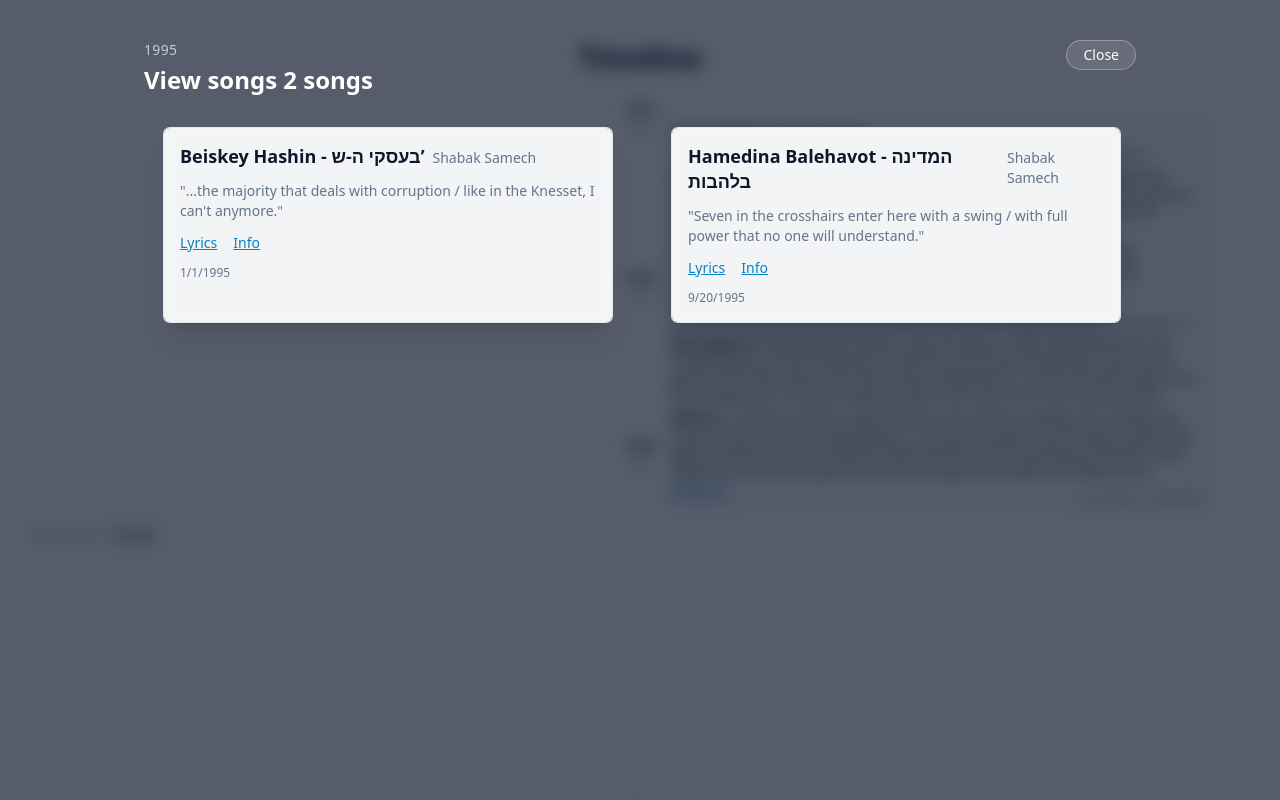
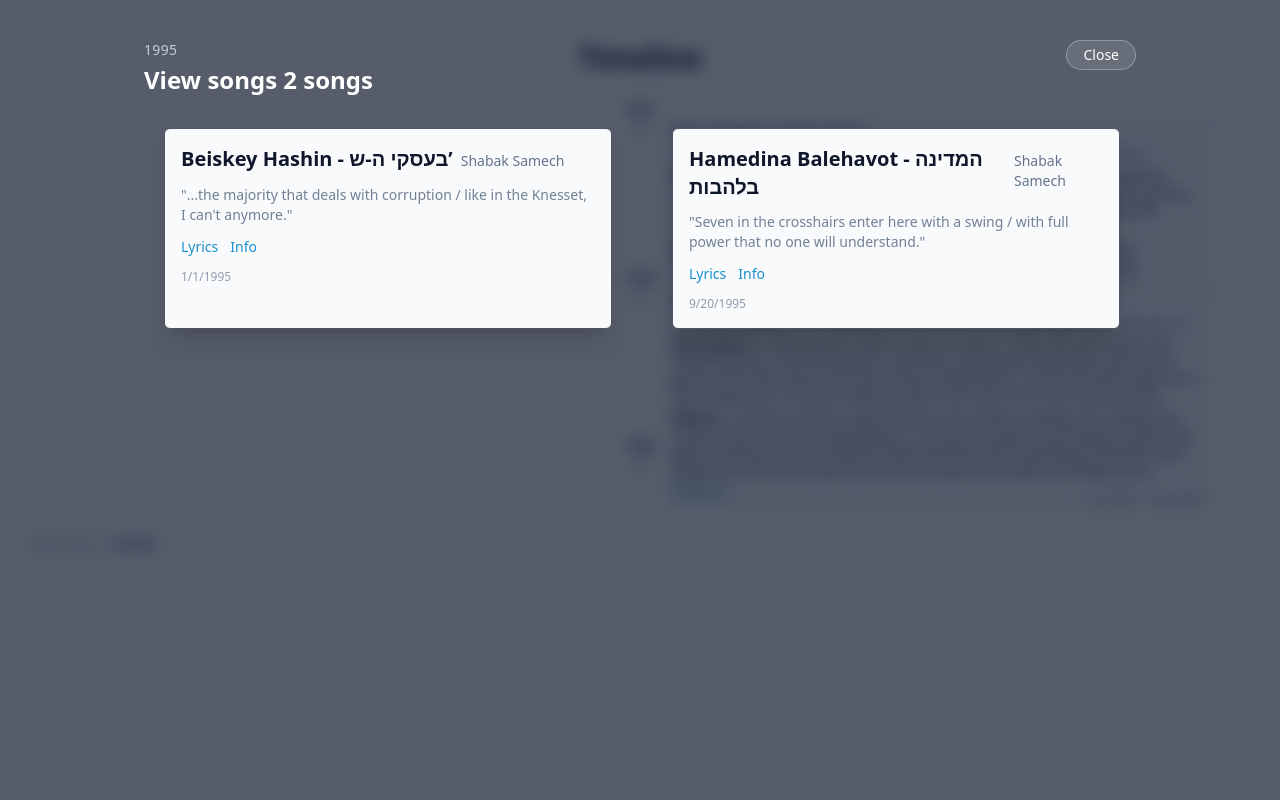
Before and after one commit to ItamarShDev/conflict-bars, a Next.js app: page /en in a window 1280 px wide. Both pictures are taken after a click on the button 328 px from the left and 504 px from the top of the page. Shown: the top 800 px of the page. Built offline with nearby package versions, Linux system fonts and the light colour scheme.

Commit message:
style: update UI components with CSS variable colors and refined typography

```diff
--- a/src/components/SongStack.tsx
+++ b/src/components/SongStack.tsx
@@ -172,12 +172,12 @@ export function SongStack({ songs, lang, t, labels, year }: SongStackProps) {
                         </div>
                     )}
                 </div>
-                <div className="mt-3 flex items-center gap-2 text-xs font-medium text-slate-500 dark:text-slate-400">
+                <div className="mt-3 flex items-center gap-2 text-xs font-medium text-[var(--color-muted-foreground)]">
                     <span className="transition-opacity duration-200 opacity-0 group-hover:opacity-100 group-focus-visible:opacity-100 group-focus-within:opacity-100">
                         {labels.viewAll}
                     </span>
                     <span
-                        className={`rounded-full bg-slate-200/70 px-2 py-0.5 text-slate-700 dark:bg-slate-700/70 dark:text-slate-200 ${lang === 'he' ? 'text-right' : ''}`}
+                        className={`rounded-full bg-[color:var(--color-muted)]/70 px-2 py-0.5 text-[var(--color-foreground)]/80 ${lang === 'he' ? 'text-right' : ''}`}
                         dir={lang === 'he' ? 'rtl' : undefined}
                     >
                         {getSongCountLabel()}
@@ -223,7 +223,7 @@ export function SongStack({ songs, lang, t, labels, year }: SongStackProps) {
                                     timestamp={entry.timestamp}
                                     leaning={entry.leaning}
                                     showMarginTop={false}
-                                    className="ml-0 mr-0 w-full max-w-full bg-white/95 text-left shadow-xl ring-1 ring-slate-200 backdrop-blur dark:bg-zinc-900/95 dark:ring-zinc-700"
+                                    className="ml-0 mr-0 w-full max-w-full bg-[var(--color-card-background)] text-left shadow-xl border border-[var(--color-border)]"
                                     variant="full"
                                 />
                             ))}
--- a/src/components/SongTimelineEntry.tsx
+++ b/src/components/SongTimelineEntry.tsx
@@ -42,7 +42,7 @@ export function SongTimelineEntry({
 
     const orientationClass = lang === 'he' ? 'ml-4 mr-auto text-right' : 'mr-4 ml-auto';
     const containerClasses = [
-        'relative w-full max-w-md bg-[var(--color-card-background)] border-[var(--color-border)] rounded-md shadow-sm transition-transform duration-200',
+        'relative w-full max-w-md bg-[var(--color-card-background)] border border-[var(--color-border)] rounded-md shadow-sm transition-transform duration-200',
         leaningColor[leaning],
         orientationClass,
         showMarginTop ? 'mt-4' : '',
@@ -51,8 +51,8 @@ export function SongTimelineEntry({
     ].filter(Boolean).join(' ');
 
     const titleClass = isCompact
-        ? 'text-base font-semibold leading-tight text-[var(--color-card-foreground)]'
-        : 'text-lg font-semibold leading-snug text-[var(--color-card-foreground)]';
+        ? 'text-lg font-semibold leading-tight text-[var(--color-card-foreground)]'
+        : 'text-xl font-semibold leading-snug text-[var(--color-card-foreground)]';
     const artistClass = isCompact
         ? 'text-[0.7rem] uppercase tracking-wide text-[var(--color-muted-foreground)]'
         : 'text-sm text-[var(--color-muted-foreground)]';
@@ -90,19 +90,19 @@ export function SongTimelineEntry({
             )}
 
             {!isCompact && lyricSample && lyricContent && (
-                <p className="text-sm text-[var(--color-muted-foreground)]">
+                <p className="text-sm text-[var(--color-muted-foreground)] opacity-90">
                     "{lyricContent}"
                 </p>
             )}
 
             {!isCompact && links && (
-                <div className="flex gap-4 text-sm">
+                <div className="flex gap-3 text-sm">
                     {links?.lyrics && (
                         <a
                             href={links.lyrics}
                             target="_blank"
                             rel="noreferrer"
-                            className="underline text-[var(--color-accent)] hover:text-[var(--color-accent-hover)]"
+                            className="no-underline hover:underline text-[color:var(--color-accent)]/90 hover:text-[var(--color-accent-hover)] font-medium"
                         >
                             {t.lyrics}
                         </a>
@@ -112,7 +112,7 @@ export function SongTimelineEntry({
                             href={links.song_info}
                             target="_blank"
                             rel="noreferrer"
-                            className="underline text-[var(--color-accent)] hover:text-[var(--color-accent-hover)]"
+                            className="no-underline hover:underline text-[color:var(--color-accent)]/90 hover:text-[var(--color-accent-hover)] font-medium"
                         >
                             {t.info}
                         </a>
@@ -122,7 +122,7 @@ export function SongTimelineEntry({
                             href={links.youtube}
                             target="_blank"
                             rel="noreferrer"
-                            className="underline text-[var(--color-accent)] hover:text-[var(--color-accent-hover)]"
+                            className="no-underline hover:underline text-[color:var(--color-accent)]/90 hover:text-[var(--color-accent-hover)] font-medium"
                         >
                             {t.youtube}
                         </a>
@@ -133,7 +133,7 @@ export function SongTimelineEntry({
             <p
                 className={[
                     isCompact ? 'text-[0.65rem]' : 'text-xs',
-                    'text-[var(--color-muted-foreground)]',
+                    'text-[var(--color-muted-foreground)] opacity-70',
                     lang === 'he' ? 'text-left' : '',
                 ]
                     .filter(Boolean)
```
